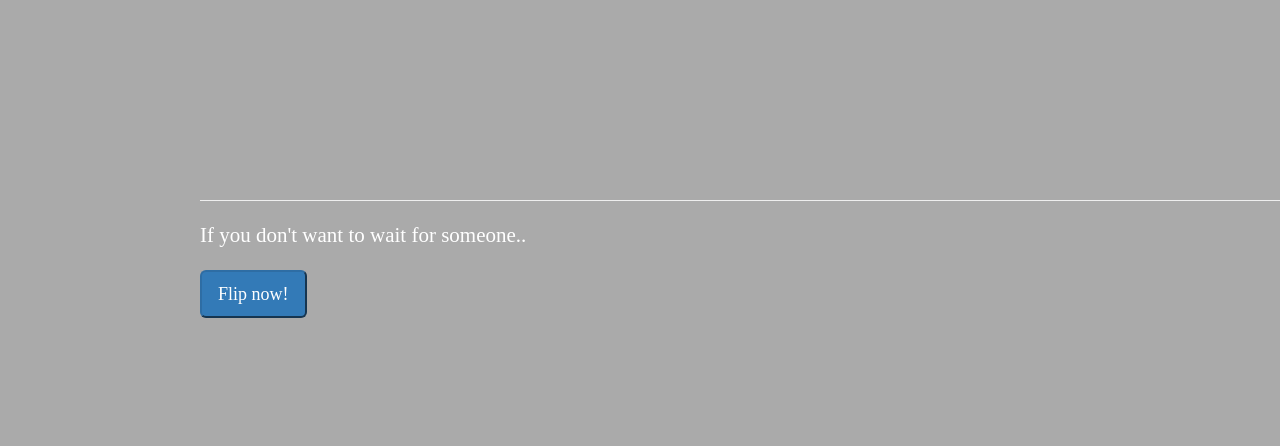
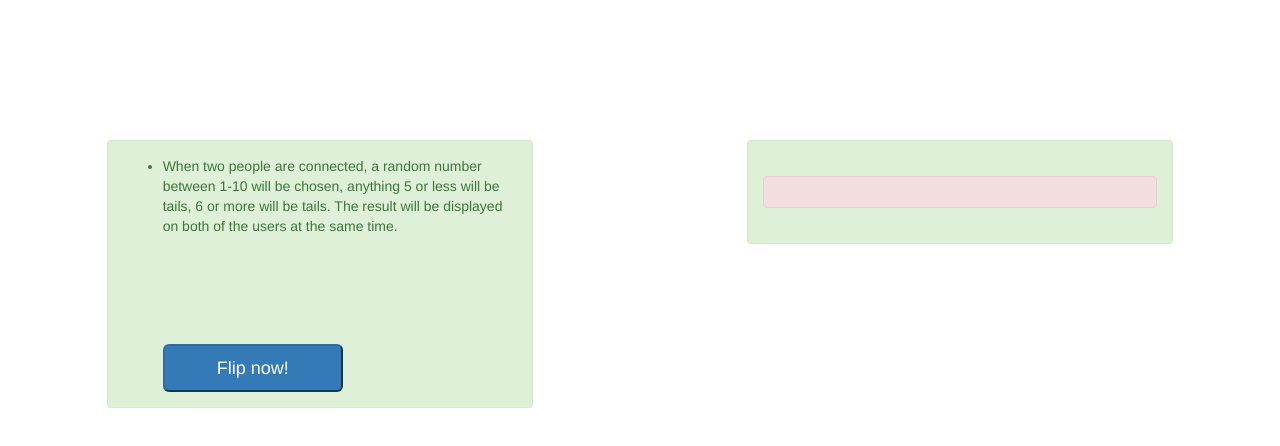
Before and after one commit to kevinchandler/cointoss, a website: page index.html in a window 1280 px wide. Drawn offline with nearby package versions, Linux system fonts and the light colour scheme; no server answers.

Commit message:
lazily bootstrapped + instructions

```diff
--- a/index.html
+++ b/index.html
@@ -45,23 +45,16 @@
 
 
       <style>
+      body {
+        margin-top: 10em;
+      }
 
-            body {
-                margin-top: 10em;
-                margin-left: 10em;
-                background: #aaa;
-                font: 2em helvetica serif;
-                color: #fff;
-            }
-            .btn-sm {
-                margin-top: 10em;
-            }
+      .flipNow {
+        margin-top: 6em;
+        width: 10em;
+      }
 
-            p.connectedUsers {
-                position: absolute;
-                bottom: 0;
-                right: 10em;
-            }
+
         </style>
 
     </head>
@@ -69,12 +62,20 @@
 
 
     <body>
-        <h3 class='result'></h3>
+      <div id='howItWorks' class='col-md-4 col-md-offset-1 alert alert-success'>
+        <ul>
+            <li style='font-color font-size: 1.2em;'>When two people are connected, a random number between 1-10 will be chosen, anything 5 or less will be tails, 6 or more will be tails. The result will be displayed on both of the users at the same time. </li>
+               <button class='btn-lg btn-primary flipNow' style='position'>Flip now!</button>
 
+        </ul>
+    </div>
+
+    <div class='col-md-4 col-md-offset-2 alert alert-success'>
+        <h3 class='result alert alert-danger'></h3>
         <p class='connectedUsers'></p>
+    </div>
 
-        <hr>
-        <h3 class='lead'>If you don't want to wait for someone.. </h3>
-        <button class='btn-lg btn-primary' style='position'>Flip now!</button>
+
+
     </body>
 </html>
```
